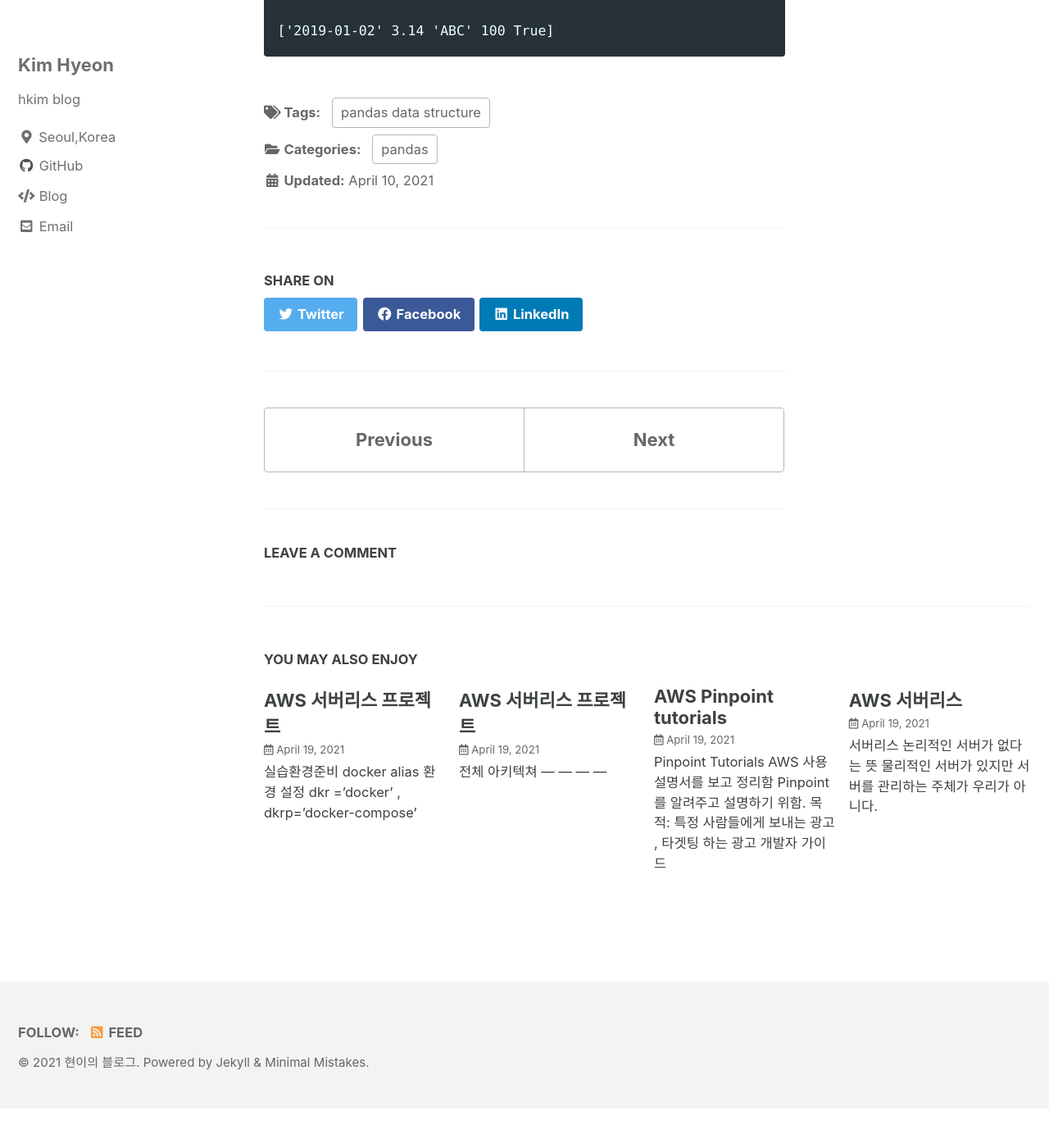
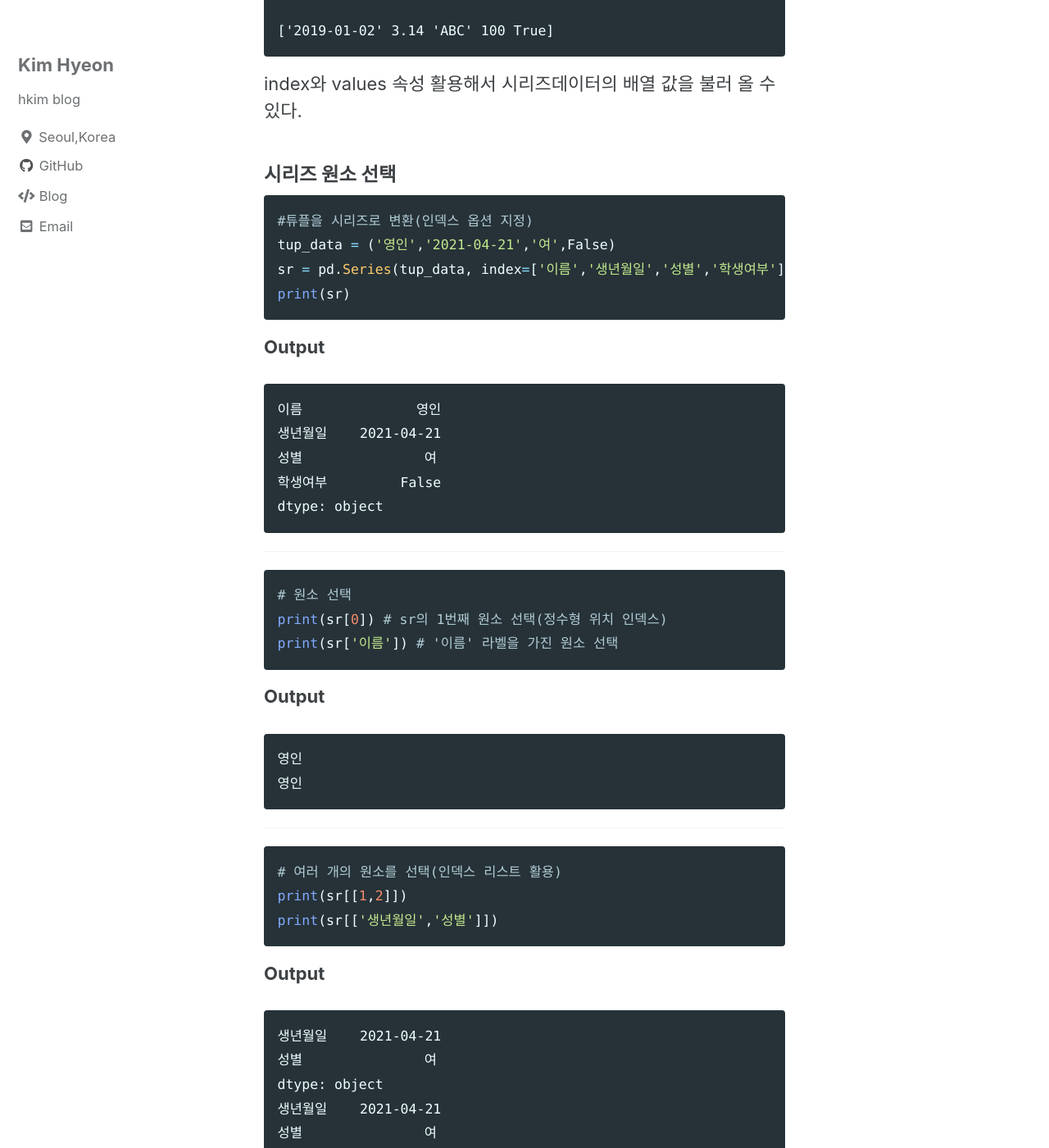
Before and after one commit to hyeonkimmm/hyeonkimmm.github.io, a Jekyll site: the page built from _posts/2021-04-10-pandas.md, in a window 1280 px wide and 1400 px high, scrolled down 3320 px. Shown: the whole window at 82% size. Built offline with Jekyll 4.4.1, drawn with Linux system fonts in a browser that asks for light colours; cached includes are drawn as plain includes; comment, search, counter and statistics services are not loaded; before the commit the page ends 4672 px from its top, so only the background shows below that; some of the changed text lies outside the part shown.

Commit message:
Update 2021-04-10-pandas.md

````diff
--- a/_posts/2021-04-10-pandas.md
+++ b/_posts/2021-04-10-pandas.md
@@ -72,7 +72,7 @@ dtype: int64
 # -*- coding: utf-8 -*-
 import pandas as pd
 
-#리스트를 시리즈로 변화하여 변수 sr에 저장
+#리스트를 시리즈로 변환하여 변수 sr에 저장
 list_data = ['2019-01-02', 3.14, 'ABC', 100, True]
 sr = pd.Series(list_data)
 print(sr)
@@ -101,3 +101,49 @@ RangeIndex(start=0, stop=5, step=1)
 
 ['2019-01-02' 3.14 'ABC' 100 True]
 ```
+
+index와 values 속성 활용해서 시리즈데이터의 배열 값을 불러 올 수 있다.
+
+#### 시리즈 원소 선택
+```python
+#튜플을 시리즈로 변환(인덱스 옵션 지정)
+tup_data = ('영인','2021-04-21','여',False)
+sr = pd.Series(tup_data, index=['이름','생년월일','성별','학생여부'])
+print(sr)
+```
+
+**Output**
+```
+이름              영인
+생년월일    2021-04-21
+성별               여
+학생여부         False
+dtype: object
+```
+---
+```python
+# 원소 선택
+print(sr[0]) # sr의 1번째 원소 선택(정수형 위치 인덱스)
+print(sr['이름']) # '이름' 라벨을 가진 원소 선택
+```
+
+**Output**
+```
+영인
+영인
+```
+---
+```python
+# 여러 개의 원소를 선택(인덱스 리스트 활용)
+print(sr[[1,2]])
+print(sr[['생년월일','성별']])
+```
+**Output**
+```
+생년월일    2021-04-21
+성별               여
+dtype: object
+생년월일    2021-04-21
+성별               여
+dtype: object
+```
````
